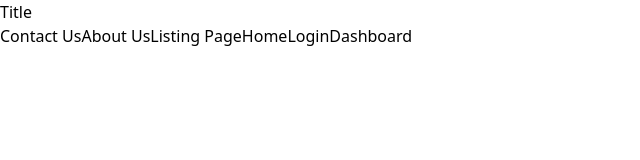
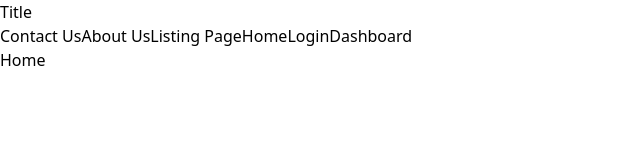
Before and after one commit to jordan-journey/jordan-journey, a React (Vite) app in the folder my-app/: page / in a window 1280 px wide. Shown: the top 160 px of the page, without its empty margins (0-640 px from the left). Built offline with nearby package versions, Linux system fonts and the light colour scheme.

Commit message:
main folder3

```diff
--- a/my-app/src/pages/Home.jsx
+++ b/my-app/src/pages/Home.jsx
@@ -1,5 +1,7 @@
 function Home(){
-
+  return(
+    <h1>Home</h1>
+  );
 
 }
 
```
